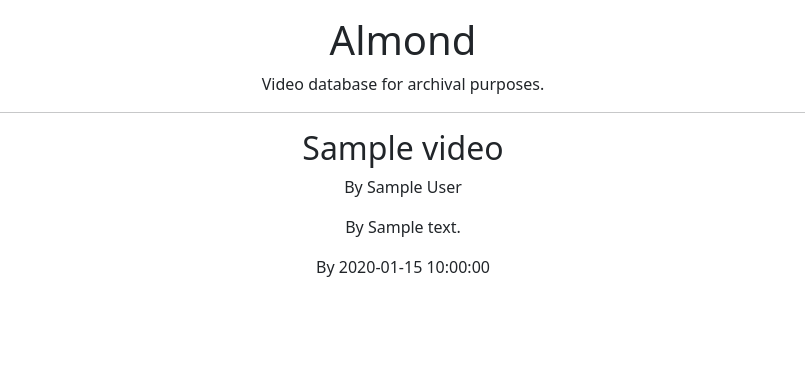
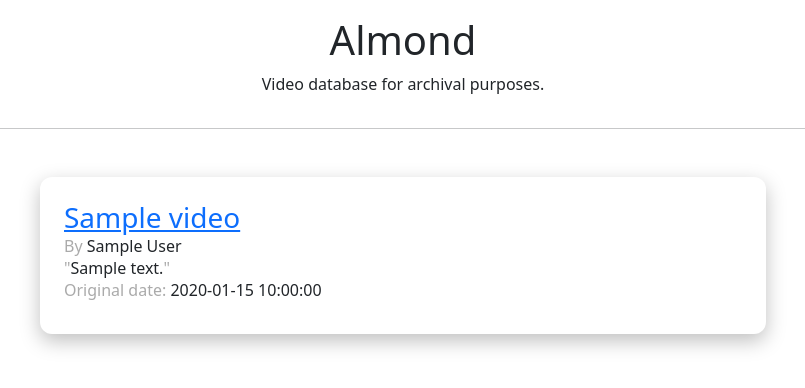
Before and after one commit to roaming97/Almond, a Flask app: template app/templates/index.html in a window 1280 px wide. Shown: the top 388 px of the page, without its empty margins (237-1042 px from the left). Run offline with Flask 2, Linux system fonts and the light colour scheme; the template is opened without the code that fills it: most values are stand-ins (such as "Sample title", 1, 10 or a date in 2020).

Commit message:
Template layout/styling improvement

```diff
--- a/app/models.py
+++ b/app/models.py
@@ -13,7 +13,7 @@ class Video(db.Model):
     date = db.Column(db.String(25), nullable=False)
     likes = db.Column(db.Integer, nullable=True)
     dislikes = db.Column(db.Integer, nullable=True)
-    subscribers = db.Column(db.String(20), nullable=True)
+    subscribers = db.Column(db.Integer, nullable=True)
     # stream = db.Column(db.LargeBinary, unique=True, nullable=False)
     thumbnail = db.Column(db.String(50), nullable=True, default='thumb.jpg')
     profile_picture = db.Column(db.String(50), nullable=True, default='profile.jpg')
--- a/app/static/global.css
+++ b/app/static/global.css
@@ -9,11 +9,34 @@ body {
     overflow-x: hidden;
 }
 
-h3 {
-    color: #888;
+.deco {
+    color: #aaa;
+}
+
+hr {
+    width: 100%;
+}
+
+.video {
+    display: flex;
+    flex-direction: column;
+    align-items: center;
+    width: 75%;
+    box-shadow: 0 7px 20px rgba(0, 0, 0, 0.25);
+    padding: 0.5rem;
+    margin: 2rem;
+    border-radius: 0.75em;
+}
+
+.video p {
+    line-height: 1vh;
+    font-size: 0.75rem;
 }
 
 .content {
+    display: flex;
+    flex-direction: column;
+    align-items: center;
     margin: auto;
     text-align: center;
     padding: 1em;
@@ -23,4 +46,13 @@ h3 {
     .content {
         max-width: 1000px;
     }
+    .video {
+        align-items: initial;
+        padding: 1.5rem;
+        text-align: left;
+    }
+    .video p {
+        line-height: 0.4em;
+        font-size: 1rem;
+    }
 }
--- a/app/tasks.py
+++ b/app/tasks.py
@@ -2,8 +2,7 @@ from app import db
 from app import models
 
 
-def create_database():
-    db.create_all()
+def create_db(): db.create_all()
 
 
 def register_data(**kwargs):
--- a/app/templates/index.html
+++ b/app/templates/index.html
@@ -1,32 +1,32 @@
 <!DOCTYPE html>
 <html lang="en">
+
 <head>
     <meta charset="UTF-8">
     <title>Almond</title>
     <link rel="shortcut icon" href="{{ url_for('static', filename='favicon.ico') }}">
     <link rel="stylesheet" href="{{ url_for('static', filename='global.css') }}">
 </head>
+
 <body>
-<div class="content">
-    <h1>Almond</h1>
-    <p>Video database for archival purposes.</p>
-    <hr/>
-    {% block videos %}
-    {% if data %}
-        {% for video in data %}
-            <h2>{{video.title}}</h2>
-            <p>By {{video.author}}</p>
-            <p>By {{video.description}}</p>
-            <p>By {{video.date}}</p>
-        {% endfor %}
-    {% else %}
-        <h3>(No videos yet)</h3>
-    {% endif %}
-    {% endblock videos %}
-</div>
+    <div class="content">
+        <h1>Almond</h1>
+        <p>Video database for archival purposes.</p>
+        <hr/> {% block videos %} {% if data %} {% for video in data %}
+        <div class="video">
+            <h3> <a href={{video.url}}>{{video.title}}</a></h3>
+            <p><span class="deco">By</span> {{video.author}}</p>
+            <p><span class="deco">"</span>{{video.description}}<span class="deco">"</p>
+            <p><span class="deco">Original date:</span> {{video.date}}</p>
+        </div>
+        {% endfor %} {% else %}
+        <h3 class="deco">(No videos yet)</h3>
+        {% endif %} {% endblock videos %}
+    </div>
 </body>
 
 <!-- Quick bootstrap -->
 <link href="https://cdn.jsdelivr.net/npm/bootstrap@5.1.1/dist/css/bootstrap.min.css" rel="stylesheet" integrity="sha384-F3w7mX95PdgyTmZZMECAngseQB83DfGTowi0iMjiWaeVhAn4FJkqJByhZMI3AhiU" crossorigin="anonymous">
 <script src="https://cdn.jsdelivr.net/npm/bootstrap@5.1.1/dist/js/bootstrap.bundle.min.js" integrity="sha384-/bQdsTh/da6pkI1MST/rWKFNjaCP5gBSY4sEBT38Q/9RBh9AH40zEOg7Hlq2THRZ" crossorigin="anonymous"></script>
+
 </html>
```
Also changed, not shown: app/routes.py (+0 -16 lines).
